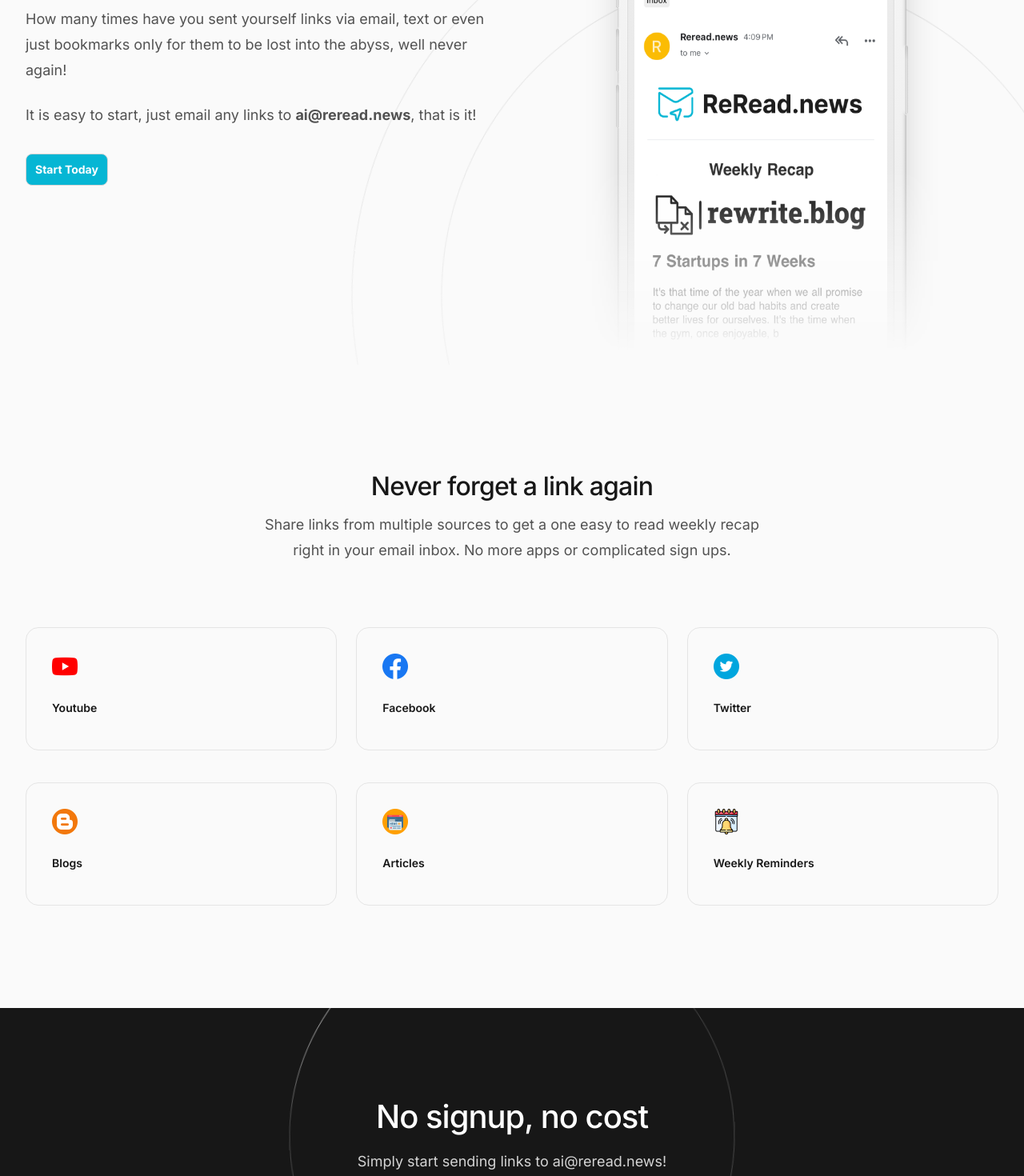
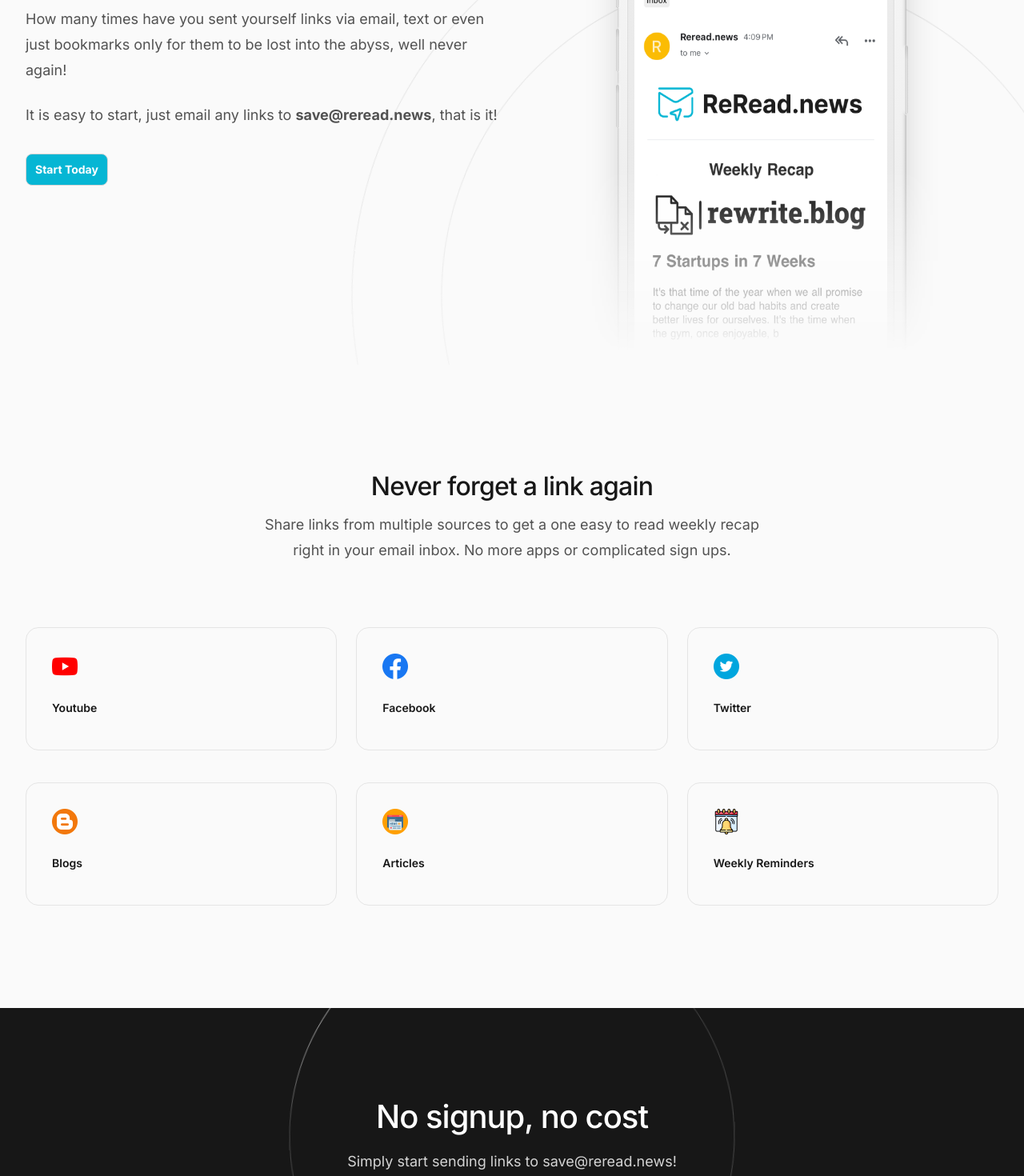
Before and after one commit to tmoreton/reread.news, a Next.js app: page / in a window 1280 px wide. Shown: the part 320-1790 px from the top of the page at 80% size. Built offline with nearby package versions, Linux system fonts and the light colour scheme.

Commit message:
update emails

```diff
--- a/src/components/CallToAction.tsx
+++ b/src/components/CallToAction.tsx
@@ -17,7 +17,7 @@
             No signup, no cost
           </h2>
           <p className="mt-4 text-lg text-gray-300">
-            Simply start sending links to ai@reread.news!
+            Simply start sending links to save@reread.news!
           </p>
         </div>
       </Container>
--- a/src/components/Faqs.tsx
+++ b/src/components/Faqs.tsx
@@ -10,7 +10,7 @@
   [
     {
       question: 'How do I see what links I sent?',
-      answer: 'Simply email ai@reread.news with a subject line of: REREAD',
+      answer: 'Simply email send@reread.news',
     },
   ],
   [
@@ -40,7 +40,7 @@
           <p className="mt-2 text-lg text-gray-600">
             If you have anything else you want to ask,{' '}
             <a
-              href="mailto:ai@reread.news"
+              href="mailto:hello@reread.news"
               className="text-gray-900 underline"
             >
               reach out to us
--- a/src/components/Hero.tsx
+++ b/src/components/Hero.tsx
@@ -86,12 +86,12 @@
               How many times have you sent yourself links via email, text or even just bookmarks only for them to be lost into the abyss, well never again!
             </p>
             <p className="mt-6 text-lg text-gray-600">
-              It is easy to start, just email any links to <b>ai@reread.news</b>, that is it!
+              It is easy to start, just email any links to <b>save@reread.news</b>, that is it!
             </p>
             <div className="mt-8 flex flex-wrap gap-x-6 gap-y-4">
               <Button
                 className='bg-cyan-500'
-                href="mailto:ai@reread.news"
+                href="mailto:save@reread.news"
                 variant="outline"
               >
                 <span className="text-white font-bold">Start Today</span>
```
Also changed, not shown: 2 other files (tests, documents, lock files or other folders).
